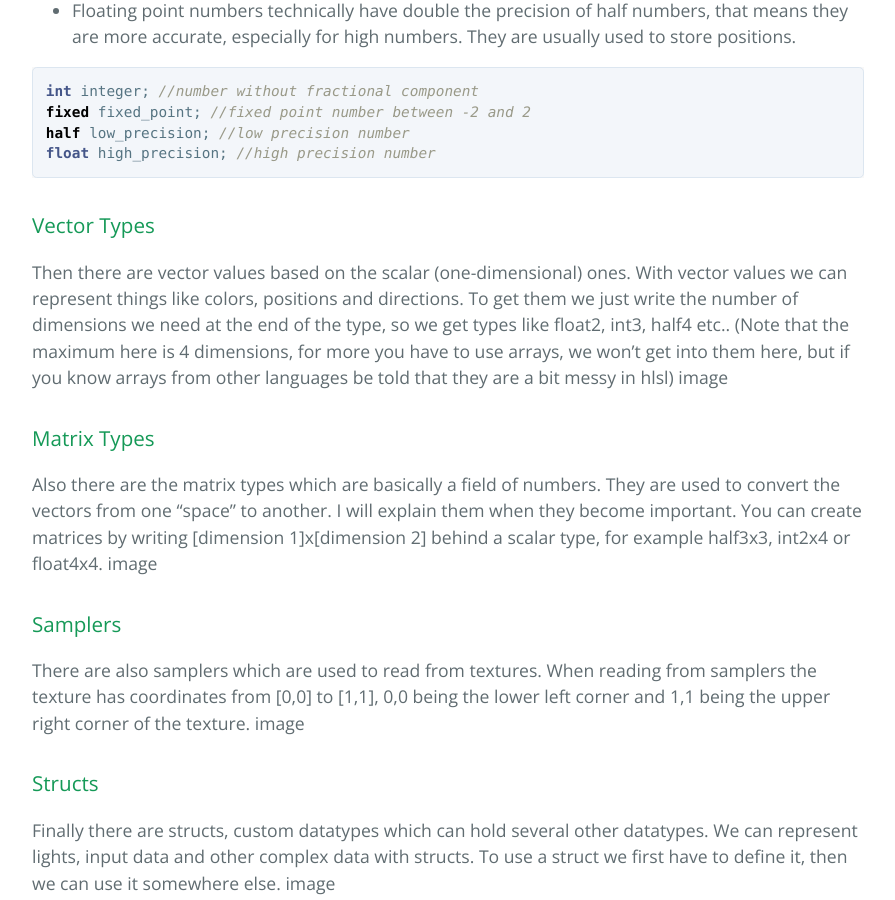
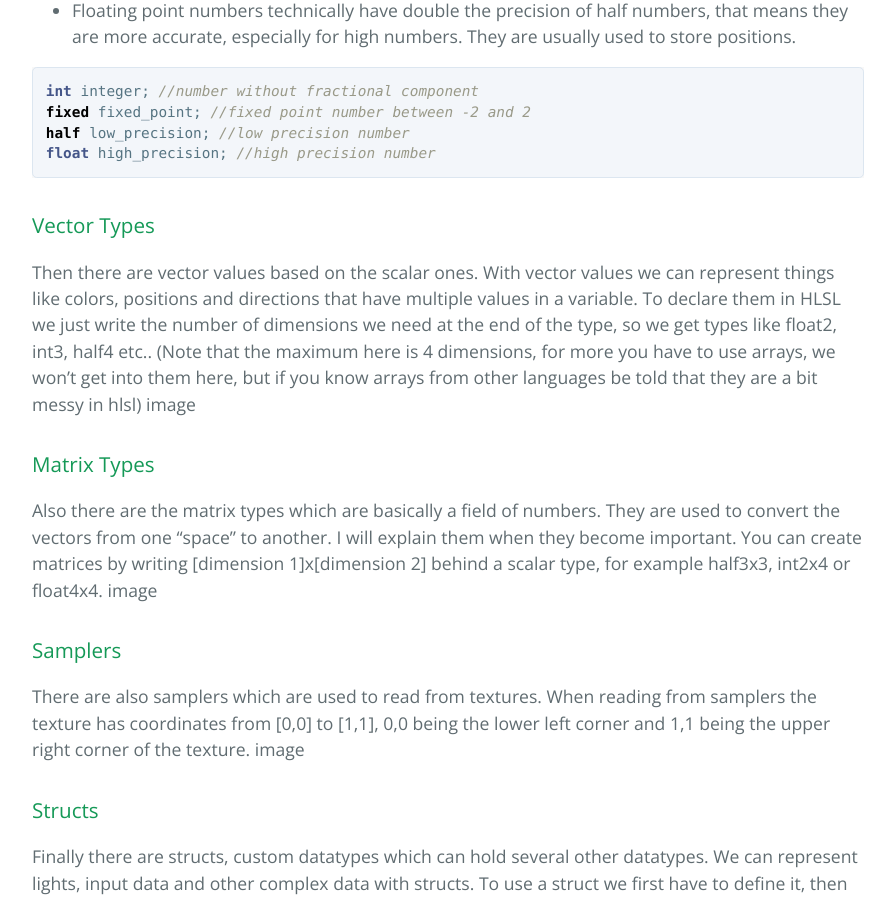
Before and after one commit to ronja-tutorials/ronja-tutorials.github.io, a Jekyll site: the page built from _posts/2018-03-20-hlsl-basics.md, in a window 1280 px wide and 900 px high, scrolled down 1763 px. Shown: the whole window, without its empty margins (192-1087 px from the left). Built offline with Jekyll 4.4.1, drawn with Linux system fonts in a browser that asks for light colours.

Commit message:
Auto stash before rebase of "origin/master"

````diff
--- a/_config.yml
+++ b/_config.yml
@@ -3,7 +3,7 @@ description: I'm making shader tutorials for Unity aimed at beginners.
 show_downloads: true
 
 baseurl: "" # change this to the subpath of your site, e.g. /blog. Leave it empty if you don't need it.
-url: "ronja-tutorials.com" # change this to the base hostname & protocol for your site
+url: "www.ronja-tutorials.com" # change this to the base hostname & protocol for your site
 
 google_analytics:
 # cayman-blog date format
--- a/_posts/2018-03-20-hlsl-basics.md
+++ b/_posts/2018-03-20-hlsl-basics.md
@@ -27,7 +27,7 @@ float high_precision; //high precision number
 ```
 
 ### Vector Types
-Then there are vector values based on the scalar (one-dimensional) ones. With vector values we can represent things like colors, positions and directions. To get them we just write the number of dimensions we need at the end of the type, so we get types like float2, int3, half4 etc.. (Note that the maximum here is 4 dimensions, for more you have to use arrays, we won’t get into them here, but if you know arrays from other languages be told that they are a bit messy in hlsl)
+Then there are vector values based on the scalar ones. With vector values we can represent things like colors, positions and directions that have multiple values in a variable. To declare them in HLSL we just write the number of dimensions we need at the end of the type, so we get types like float2, int3, half4 etc.. (Note that the maximum here is 4 dimensions, for more you have to use arrays, we won’t get into them here, but if you know arrays from other languages be told that they are a bit messy in hlsl)
 image
 
 ### Matrix Types
````
Also changed, not shown: CNAME (line endings or trailing spaces).
